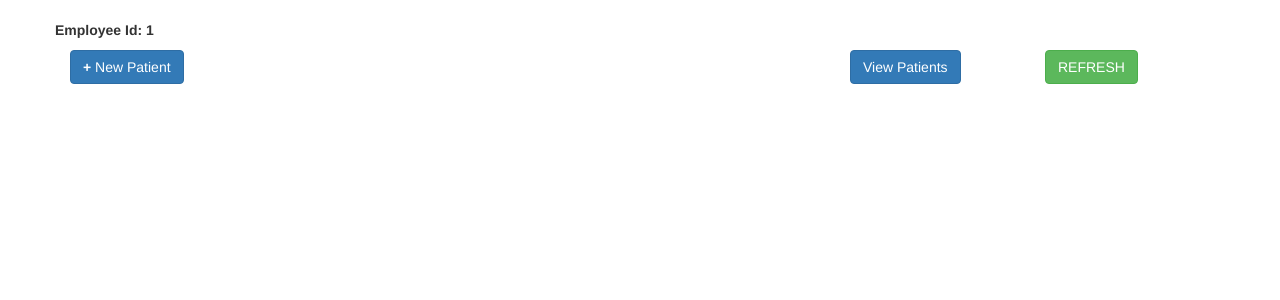
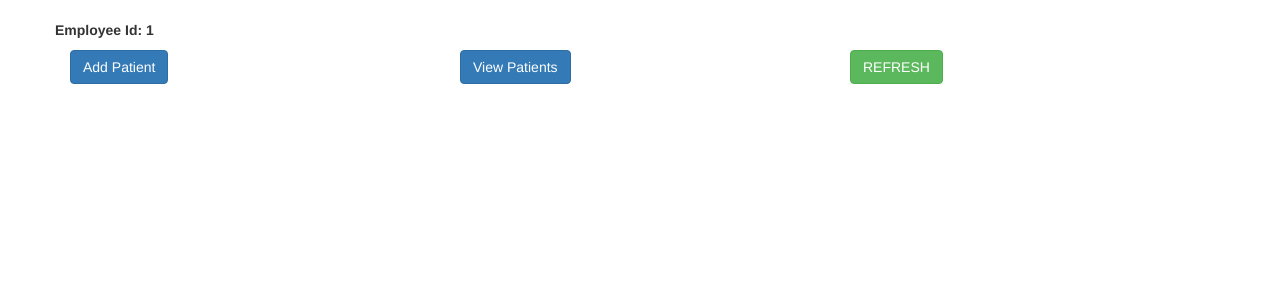
Before and after one commit to purplepotion/EasyEMR, a Flask app: page /employee/1 in a window 1280 px wide. Shown: the part 52-352 px from the top of the page. Run offline with Flask 2, Linux system fonts and the light colour scheme; a user stored in the database is signed in; tables that the repository leaves empty hold one stand-in row (values such as "Sample post"); some libraries are stand-ins or nearby versions.

Commit message:
add patient view

```diff
--- a/app/forms.py
+++ b/app/forms.py
@@ -31,12 +31,13 @@ class RegistrationForm(FlaskForm):
 
 
 class NewPatientForm(FlaskForm):
-    name = StringField('Name', validators=[DataRequired()])
-    age = IntegerField('Age', validators=[DataRequired()])
-    gender = RadioField('Gender', choices = [('M', 'Male'), ('F', 'Female')])
+    patient_id = StringField('Patient_id*', validators=[DataRequired()])
+    name = StringField('Name*', validators=[DataRequired()])
+    age = IntegerField('Age*', validators=[DataRequired()])
+    gender = RadioField('Gender', choices=[('M', 'Male'), ('F', 'Female')])
     height = IntegerField('Height')
     weight = IntegerField('Weight')
-    prescription = TextAreaField('Prescription', validators=[DataRequired()])
+    prescription = TextAreaField('Prescription*', validators=[DataRequired()])
     medications = TextAreaField('medications')
     tests = TextAreaField('Prescribed Tests')
     add = SubmitField('Add Patient')
--- a/app/models.py
+++ b/app/models.py
@@ -7,7 +7,7 @@ from flask_login import UserMixin
 # Association table
 appointments = db.Table('appointments',
                         db.Column('employee_id', db.Integer, db.ForeignKey('user.employee_id')),
-                        db.Column('patient_id', db.String, db.ForeignKey('patient.name'))
+                        db.Column('patient_id', db.String, db.ForeignKey('patient.patient_id'))
                         )
 
 
@@ -35,6 +35,7 @@ def load_user(id):
 
 class Patient(db.Model):
     id = db.Column(db.Integer, primary_key=True)
+    patient_id = db.Column(db.String)
     name = db.Column(db.String(64))
     age = db.Column(db.Integer)
     gender = db.Column(db.String(16))
--- a/app/routes.py
+++ b/app/routes.py
@@ -59,9 +59,15 @@ def employee(employee_id):
     employee = User.query.filter_by(employee_id=employee_id).first_or_404()
     patientform = NewPatientForm()
     clients = db.session.query(appointments).filter(appointments.c.employee_id == employee_id).all()
+    patient_list = []
+    for item in clients:
+        patient_id = item[1]
+        query = Patient.query.filter_by(patient_id=patient_id).all()
+        patient_list.append(query)
 
     if patientform.validate_on_submit():
-        patient = Patient(name=patientform.name.data,
+        patient = Patient(patient_id=patientform.patient_id.data,
+                          name=patientform.name.data,
                           age=patientform.age.data,
                           gender=patientform.gender.data,
                           height=patientform.height.data,
@@ -78,4 +84,4 @@ def employee(employee_id):
         return redirect(url_for('employee', employee_id=employee_id))
     else:
         flash("Registration Unsuccessful. Kindly input correct form values")
-    return render_template('employee_dashboard.html', user=employee, patientform=patientform, clients=clients)
+    return render_template('employee_dashboard.html', user=employee, patientform=patientform, patientlist=patient_list)
--- a/app/static/js/dashboard.js
+++ /dev/null
@@ -1,19 +0,0 @@
-function toggle_display1(){
-  el = document.querySelector('.patient_form_content_section');
-
-  if(el.style.display == 'none'){
-      el.style.display = 'block'
-  }else{
-     el.style.display = 'none'
-  }
-}
-
-function toggle_display2(){
-  el = document.querySelector('.clients_display');
-
-  if(el.style.display == 'none'){
-      el.style.display = 'block'
-  }else{
-     el.style.display = 'none'
-  }
-}
--- a/app/templates/employee_dashboard.html
+++ b/app/templates/employee_dashboard.html
@@ -12,61 +12,80 @@
 
 <div class="container">
     <div class="row">
-        <div class="col-md-8">
-            <button class="btn btn-primary" onclick="toggle_display1()"> <strong>+</strong> New Patient</button>
+        <div class="col-md-4">
+            <button type="button" class="btn btn-primary"  data-toggle="modal" data-target="#addpatientmodal">Add Patient</button>
         </div>
-        <div class="col-md-2">
-            <button class="btn btn-primary" onclick="toggle_display2()"> View Patients</button>
+        <div class="col-md-4">
+            <button type="button" class="btn btn-primary"  data-toggle="modal" data-target="#patientlistmodal">View Patients</button>
         </div>
-        <div class="col-md-2">
+        <div class="col-md-4">
             <a href="{{ url_for('employee', employee_id=current_user.employee_id) }}" class="btn btn-success"> REFRESH</a>
+        </div>
+    </div>
+</div>
+
+<div class="modal fade" id="patientlistmodal" role="dialog">
+    <div class="modal-dialog">
+        <div class="modal-content">
+            <div class="modal-header">
+                <button type="button" class="close" data-dismiss="modal">&times;</button>
+                <h4 class="modal-title">Your Patients:</h4>
+                <div class="modal-body">
+                    <table class="table table-bordered">
+                        <thead>
+                        <tr>
+                            <th>Patient id</th>
+                            <th>Name</th>
+                            <th>Prescription</th>
+                            <th>Medications</th>
+                            <th>Tests</th>
+                        </tr>
+                        </thead>
+                        <tbody>
+                        {% for items in patientlist %}
+                          {% for patient in items %}
+                                <tr>
+                                    <td>{{patient.patient_id}}</td>
+                                    <td>{{patient.name}}</td>
+                                    <td>{{patient.prescription}}</td>
+                                    <td>{{patient.medications}}</td>
+                                    <td>{{patient.tests}}</td>
+                                </tr>
+                          {% endfor %}
+                     {% endfor %}
+                        </tbody>
+                    </table>
+                </div>
+            </div>
+        </div>
+    </div>
+</div>
+
+<div class="modal fade" id="addpatientmodal" role="dialog">
+    <div class="modal-dialog">
+        <div class="modal-content">
+            <div class="modal-header">
+                <button type="button" class="close" data-dismiss="modal">&times;</button>
+                <h4 class="modal-title text-center">Add New Patient</h4>
+                <p class="text-center">* marked fields cannot be left blank</p>
+                <div class="modal-body">
+                          <form action="" method="post" novalidate>
+                              {{ patientform.hidden_tag() }}
+                              {{ wtf.quick_form(patientform) }}
+                    </form>
+                </div>
+            </div>
         </div>
 
     </div>
 </div>
 
-<div class="container clients_display" style="display:none;">
-    <div class="row">
-        <div class="col-md-8"></div>
-        <div class="col-md-4">
-            {% for items in clients %}
-            <p>{{items[1]}}</p>
-            {% endfor %}
-        </div>
-    </div>
-</div>
 
-<div class="patient_form_content_section" style="display : none;">
-    <div class="container">
-        <div class="row">
-            <div class="col-md-6">
-                <form action="" method="post" novalidate>
-                {{ patientform.hidden_tag() }}
 
-                 {{ wtf.form_field(patientform.name) }}
 
-                 {{ wtf.form_field(patientform.age) }}
 
-                 {{ wtf.form_field(patientform.gender) }}
 
-                 {{ wtf.form_field(patientform.height)}}
 
-                 {{ wtf.form_field(patientform.weight) }}
-
-                 {{ wtf.form_field(patientform.prescription) }}
-
-                 {{ wtf.form_field(patientform.medications) }}
-
-                 {{ wtf.form_field(patientform.tests)}}
-                <div class="text-center">
-                    <input class="btn btn-primary" type="submit" value="Submit">
-                </div>
-
-                </form>
-            </div>
-        </div>
-    </div>
-</div>
 
 <script src="{{url_for('static', filename='js/dashboard.js')}}"></script>
 {% endblock %}
```
